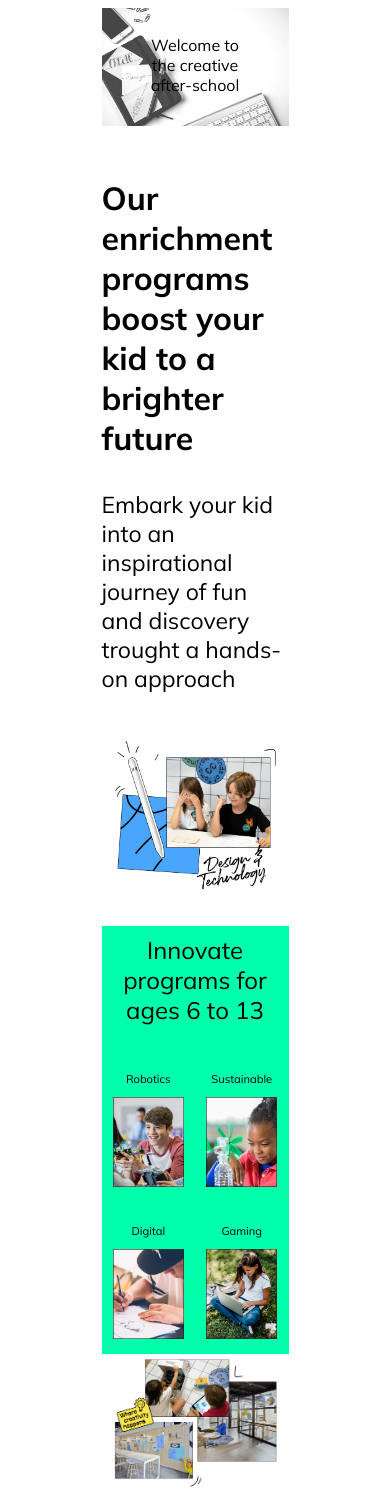
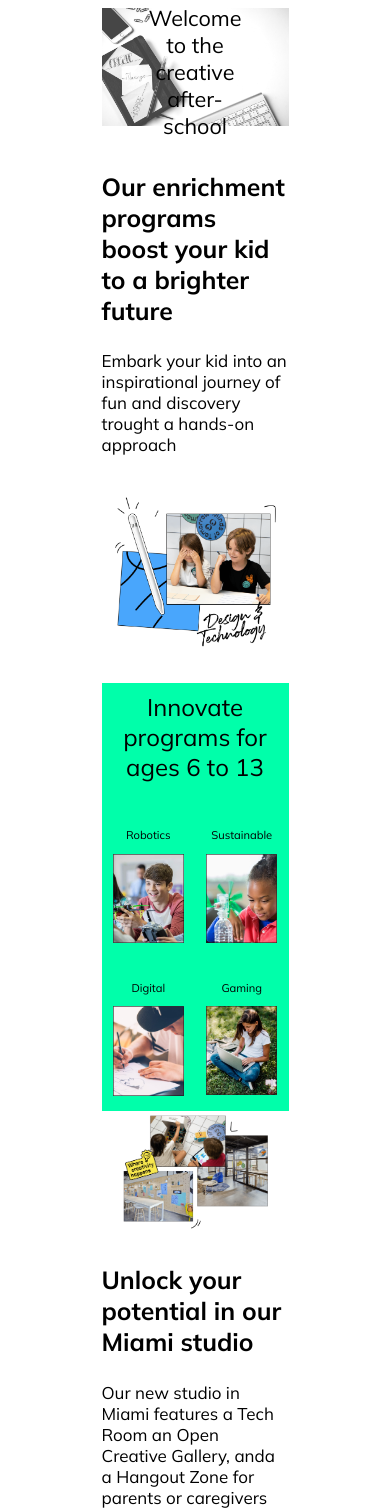
Before and after one commit to RafaelPascualLlorca/Mindsoftomorrow, a plain HTML site: page index.html in a window 390 px wide. Shown: the top 1511 px of the page. Drawn offline with Linux system fonts and the light colour scheme.

Commit message:
Añadido media queries
Puede ser pulido

```diff
--- a/stylesheet/style.css
+++ b/stylesheet/style.css
@@ -157,7 +157,11 @@ footer {
     margin-left: 25%;
 }
 
-@media screen and (max-width:1200px ) {
+@media screen and (max-width:1300px ) {
+    #pres {
+        font-size: 200%;
+    }
+
     #imgder {
         width: 80%;
         height: 80%;
@@ -167,12 +171,58 @@ footer {
         width: 90%;
         height: 80%;
     }
+
+    .tit {
+        font-size: 150%;
+    }
+
+    .txt {
+        font-size: 19px;
+    }
+
+    #txtsec2 {
+        font-size: 200%;
+    }
+}
+
+@media screen and (max-width:1000px ) {
+    #imgder {
+        width: 70%;
+        height: 70%;
+        margin-top: 10%;
+    }
+
+    #imgiz {
+        width: 80%;
+        height: 70%;
+        margin-top: 20%;
+    }
+
+    .tit {
+        font-size: 125%;
+    }
+
+    .txt {
+        font-size: 14px;
+    }
+
+    #txtsec2 {
+        font-size: 150%;
+    }
 }
 
 @media screen and (max-width:700px ) {
 
+    .tit {
+        font-size: 155%;
+    }
+
+    .txt {
+        font-size: 17px;
+    }
+
     #pres {
-        font-size: 100%;
+        font-size: 135%;
     }
 
     #seccion1, #seccion3, #seccion4, footer {
@@ -183,6 +233,7 @@ footer {
         width: 100%;
         margin-right: 0%;
         margin-left: 0%;
+        margin-top: 0%;
     }
 
     .artimg {
@@ -191,6 +242,7 @@ footer {
 
     #imgder {
         width: 100%;
+        margin-top: 0%;
     }
 
     #txtsec2 {
```
